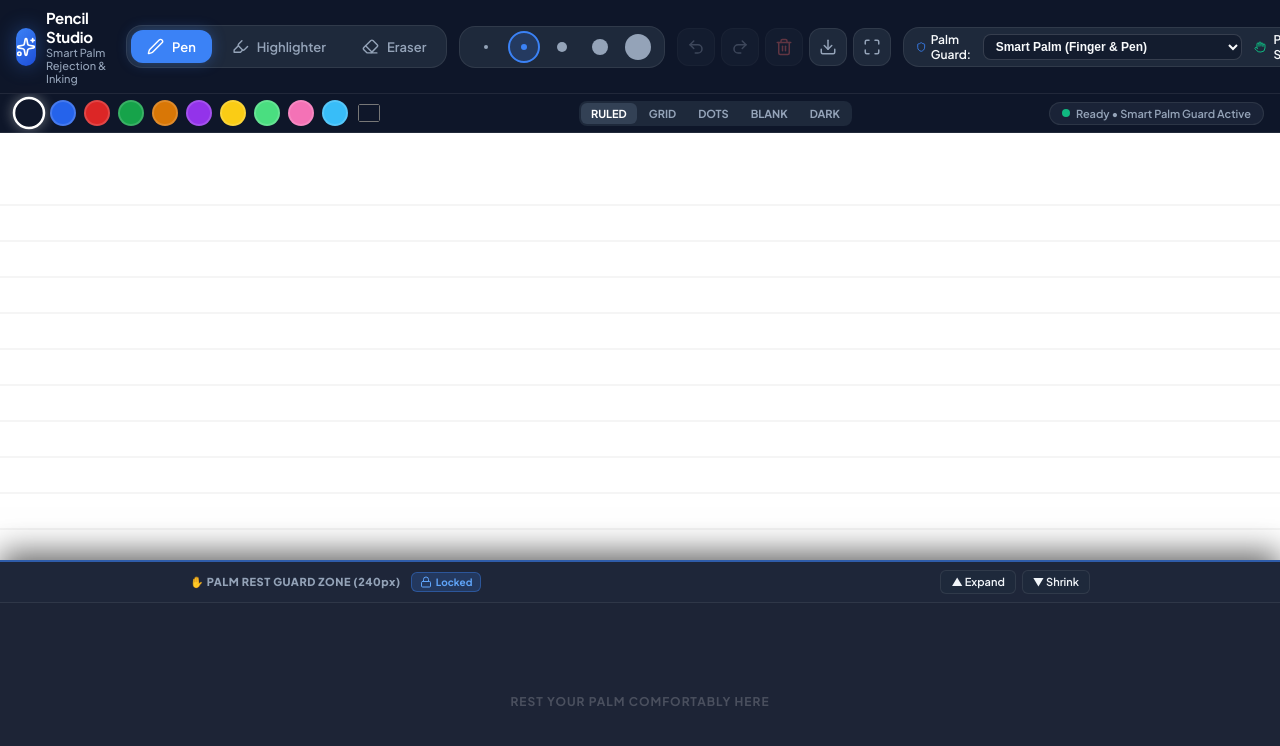
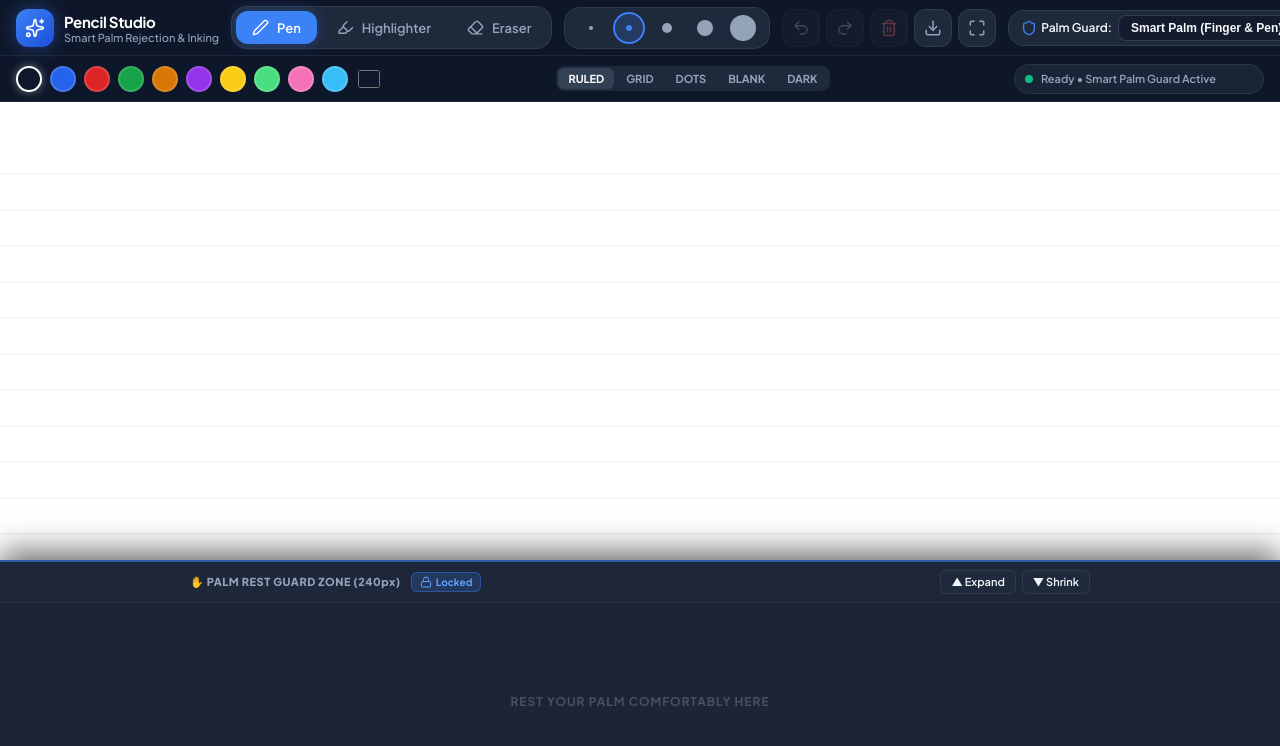
Before and after one commit to kuldeeppatel-cg/Pencil, a React (Vite) app in the folder pencil-web/: page / in a window 1280 px wide. Shown: the top 746 px of the page. Built offline with nearby package versions, Linux system fonts and the light colour scheme.

Commit message:
Fix color container shaking by locking secondary toolbar into rigid grid layout

```diff
--- a/pencil-web/src/App.css
+++ b/pencil-web/src/App.css
@@ -21,7 +21,10 @@
   display: flex;
   align-items: center;
   justify-content: space-between;
-  padding: 8px 16px;
+  height: 56px;
+  min-height: 56px;
+  max-height: 56px;
+  padding: 0 16px;
   background: rgba(15, 23, 42, 0.94);
   backdrop-filter: blur(16px);
   -webkit-backdrop-filter: blur(16px);
@@ -37,6 +40,7 @@
   display: flex;
   align-items: center;
   gap: 10px;
+  flex-shrink: 0;
 }
 
 .logo-badge {
@@ -78,6 +82,7 @@
   border-radius: var(--radius-lg);
   border: 1px solid var(--border-color);
   gap: 4px;
+  flex-shrink: 0;
 }
 
 .tool-btn {
@@ -112,6 +117,7 @@
   padding: 4px 10px;
   border-radius: var(--radius-lg);
   border: 1px solid var(--border-color);
+  flex-shrink: 0;
 }
 
 .size-btn {
@@ -147,6 +153,7 @@
   display: flex;
   align-items: center;
   gap: 6px;
+  flex-shrink: 0;
 }
 
 .action-btn {
@@ -190,6 +197,7 @@
   padding: 4px 12px;
   border-radius: var(--radius-lg);
   border: 1px solid var(--border-color);
+  flex-shrink: 0;
 }
 
 .palm-mode-dropdown-wrap {
@@ -286,42 +294,69 @@ input:checked + .slider:before {
   transform: translateX(16px);
 }
 
-/* --- Secondary Toolbar --- */
+/* --- Secondary Toolbar (Fixed Grid: Locked Color Container) --- */
 .secondary-bar {
-  display: flex;
+  display: grid;
+  grid-template-columns: minmax(320px, auto) 1fr 260px;
   align-items: center;
-  justify-content: space-between;
-  padding: 6px 16px;
-  background: rgba(15, 23, 42, 0.85);
+  height: 46px;
+  min-height: 46px;
+  max-height: 46px;
+  padding: 0 16px;
+  background: rgba(15, 23, 42, 0.88);
   backdrop-filter: blur(12px);
   border-bottom: 1px solid var(--border-color);
   z-index: 40;
-  gap: 12px;
+  gap: 16px;
   flex-shrink: 0;
   user-select: none;
 }
 
+.sec-left {
+  display: flex;
+  align-items: center;
+  justify-content: flex-start;
+  flex-shrink: 0;
+  min-width: 320px;
+}
+
+.sec-center {
+  display: flex;
+  align-items: center;
+  justify-content: center;
+  flex-shrink: 0;
+}
+
+.sec-right {
+  display: flex;
+  align-items: center;
+  justify-content: flex-end;
+  flex-shrink: 0;
+}
+
+/* Color Palette Container (Frozen rigidly in place) */
 .color-palette {
   display: flex;
   align-items: center;
   gap: 8px;
+  flex-shrink: 0;
+  position: static;
+  transform: none;
 }
 
 .color-swatch {
   width: 26px;
   height: 26px;
+  min-width: 26px;
+  min-height: 26px;
   border-radius: 50%;
   border: 2px solid rgba(255, 255, 255, 0.15);
-  transition: transform 0.15s cubic-bezier(0.34, 1.56, 0.64, 1), border-color 0.15s ease;
+  transition: border-color 0.15s ease, box-shadow 0.15s ease;
   position: relative;
-}
-
-.color-swatch:hover {
-  transform: scale(1.15);
+  flex-shrink: 0;
 }
 
 .color-swatch.active {
-  transform: scale(1.25);
   border-color: #ffffff;
   box-shadow: 0 0 10px rgba(255, 255, 255, 0.4);
 }
@@ -329,12 +364,15 @@ input:checked + .slider:before {
 .custom-color-picker {
   width: 26px;
   height: 26px;
+  min-width: 26px;
+  min-height: 26px;
   border-radius: 50%;
   border: none;
   cursor: pointer;
   padding: 0;
   background: transparent;
   overflow: hidden;
+  flex-shrink: 0;
 }
 
 .paper-selector {
@@ -343,6 +381,7 @@ input:checked + .slider:before {
   border-radius: var(--radius-sm);
   padding: 2px;
   gap: 2px;
+  flex-shrink: 0;
 }
 
 .paper-btn {
@@ -359,21 +398,32 @@ input:checked + .slider:before {
   color: #fff;
 }
 
+/* Fixed-Width Status Badge (Never resizes or pushes neighbor elements) */
 .status-badge {
   display: flex;
   align-items: center;
-  gap: 6px;
+  gap: 8px;
+  width: 250px;
+  min-width: 250px;
+  max-width: 250px;
+  height: 30px;
   background: rgba(30, 41, 59, 0.8);
   border: 1px solid var(--border-color);
-  padding: 4px 12px;
+  padding: 4px 10px;
   border-radius: var(--radius-full);
+  flex-shrink: 0;
+  overflow: hidden;
+  box-sizing: border-box;
 }
 
 .status-dot {
   width: 8px;
   height: 8px;
+  min-width: 8px;
+  min-height: 8px;
   border-radius: 50%;
   background-color: #10b981;
+  flex-shrink: 0;
 }
 
 .status-dot.blocked {
@@ -389,6 +439,10 @@ input:checked + .slider:before {
   font-size: 11px;
   font-weight: 600;
   color: var(--text-secondary);
+  white-space: nowrap;
+  overflow: hidden;
+  text-overflow: ellipsis;
+  flex: 1;
 }
 
 /* --- Canvas Area --- */
@@ -581,4 +635,17 @@ input:checked + .slider:before {
   .palm-mode-label span {
     display: none;
   }
+  .secondary-bar {
+    grid-template-columns: auto 1fr auto;
+    gap: 8px;
+    padding: 0 8px;
+  }
+  .sec-left {
+    min-width: auto;
+  }
+  .status-badge {
+    width: 160px;
+    min-width: 160px;
+    max-width: 160px;
+  }
 }
--- a/pencil-web/src/App.tsx
+++ b/pencil-web/src/App.tsx
@@ -616,7 +616,8 @@ export default function App() {
 
       {/* --- Secondary Sub-Toolbar (Colors & Paper Options) --- */}
       <div className="secondary-bar">
-        {/* Color Palette */}
+        {/* Left: Color Palette */}
+        <div className="sec-left">
           {currentTool !== 'ERASER' ? (
             <div className="color-palette">
               {PRESET_COLORS.map((color) => (
@@ -640,8 +641,10 @@ export default function App() {
               🧹 Eraser Radius: {strokeSize * 4}px
             </div>
           )}
+        </div>
 
-        {/* Paper Backgrounds */}
+        {/* Center: Paper Backgrounds */}
+        <div className="sec-center">
           <div className="paper-selector">
             {(['ruled', 'grid', 'dots', 'blank', 'dark'] as PaperType[]).map((type) => (
               <button
@@ -653,11 +656,14 @@ export default function App() {
               </button>
             ))}
           </div>
+        </div>
 
-        {/* Live Pointer & Palm Status Badge */}
+        {/* Right: Live Pointer & Palm Status Badge */}
+        <div className="sec-right">
           <div className="status-badge">
             <div className={`status-dot ${isPointerBlocked ? 'blocked' : isPalmTouching ? 'palm-active' : ''}`} />
             <span className="status-text">{pointerStatus}</span>
+          </div>
         </div>
       </div>
 
```
Lines whose indentation alone changed are shown as unchanged.
